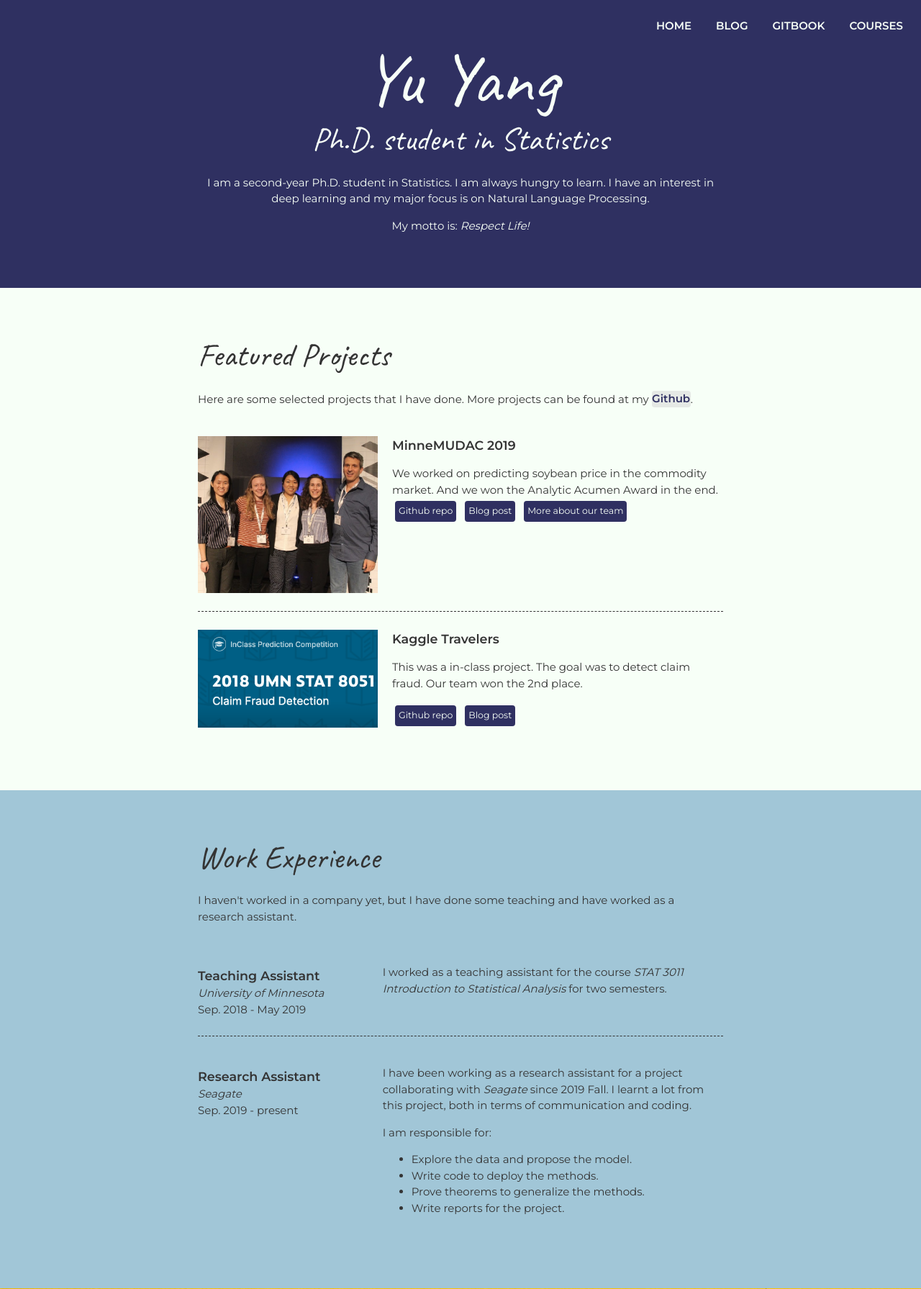
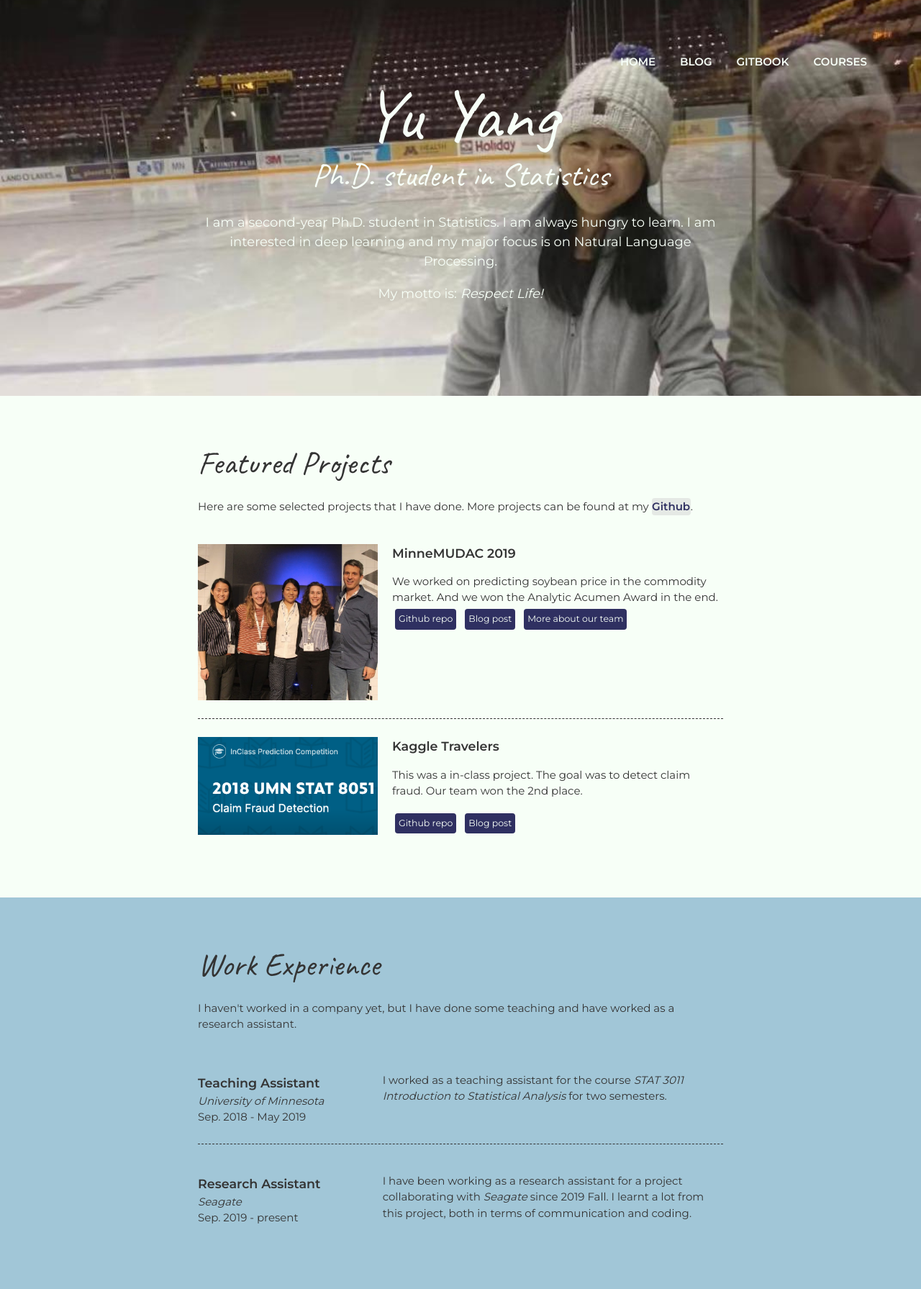
Before and after one commit to yuyangstatistics/yuyangstatistics.github.io, a PHP site: page / in a window 1280 px wide. Shown: the top 1791 px of the page at 72% size. Run offline with PHP 8.4, Linux system fonts and the light colour scheme.

Commit message:
add profile image

```diff
--- a/css/styles.css
+++ b/css/styles.css
@@ -86,8 +86,16 @@ h3 {
 /* Profile
 ------------------------------------------------- */
 header {
-    background: #2F3061;
+    /* background: #2F3061; */
+    background-image: url("../assets/images/skate.jpg");
+    background-size: cover;
+    background-position: center right;
     color: #F7FFF7;
+    padding: 50px;
+}
+
+header p {
+    font-size: larger;
 }
 
 .nav-bar {
@@ -200,7 +208,7 @@ header {
 /* Education
 ------------------------------------------------- */
 .education {
-    background-image: url(../assets/images/joanna-kosinska-unsplash.jpg);
+    background-image: url(../assets/images/sharon-mccutcheon-unsplash.jpg);
     background-size: cover;
     background-position: top right;
     padding-bottom: 100px;
--- a/index.html
+++ b/index.html
@@ -3,7 +3,7 @@
   <head>
     <meta charset="UTF-8">
     <meta name="viewport" content="width=device-width, initial-scale=1.0">
-    <title>Add a relevant page title</title>
+    <title>Yu Yang's Home Page</title>
     <link href="https://fonts.googleapis.com/css2?family=Caveat&family=Montserrat:wght@400;600&display=swap" rel="stylesheet">
     <link rel="stylesheet" href="css/styles.css">
   </head>
@@ -32,7 +32,7 @@
           <h1>Yu Yang</h1>
           <h2>Ph.D. student in Statistics</h2>
 
-          <p>I am a second-year Ph.D. student in Statistics. I am always hungry to learn. I have an interest in deep learning and my major focus is on Natural Language Processing.</p>
+          <p>I am a second-year Ph.D. student in Statistics. I am always hungry to learn. I am interested in deep learning and my major focus is on Natural Language Processing.</p>
           <p>My motto is: <i>Respect Life!</i> </p>
         </div>
 
@@ -111,13 +111,6 @@
               <p>I have been working as a research assistant for a project collaborating with <i>Seagate</i> since 2019 Fall. I learnt a lot
                 from this project, both in terms of communication and coding.
               </p>
-              <p>I am responsible for: </p>
-              <ul>
-                <li>Explore the data and propose the model.</li>
-                <li>Write code to deploy the methods.</li>
-                <li>Prove theorems to generalize the methods.</li>
-                <li>Write reports for the project. </li>
-              </ul>
             </div>
 
           </section>
@@ -140,7 +133,7 @@
           <section>
             <h3>Shanghai University of Finance and Economics - Shanghai, China</h3>
             <p>B.S. in Statistics, 2014 - 2018</p>
-            <p>I had a great time during undergraduate.</p>
+            <p>I had a great time during my undergraduate. I played softball in the college and I miss my teammates and the training time on the fields so much!</p>
           </section>
         </div>
       </section>
```
Also changed, not shown: assets/images/annie-spratt-unsplash.jpg (deleted), assets/images/skate.jpg (added).
